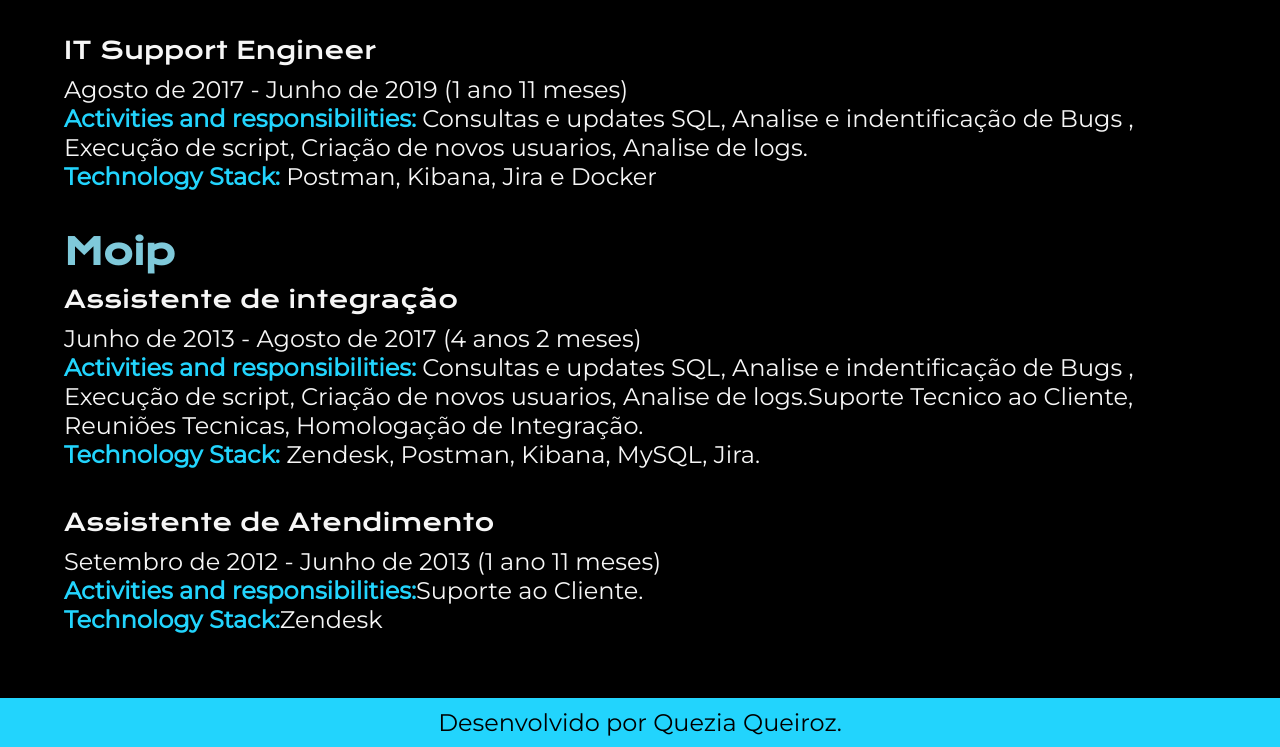
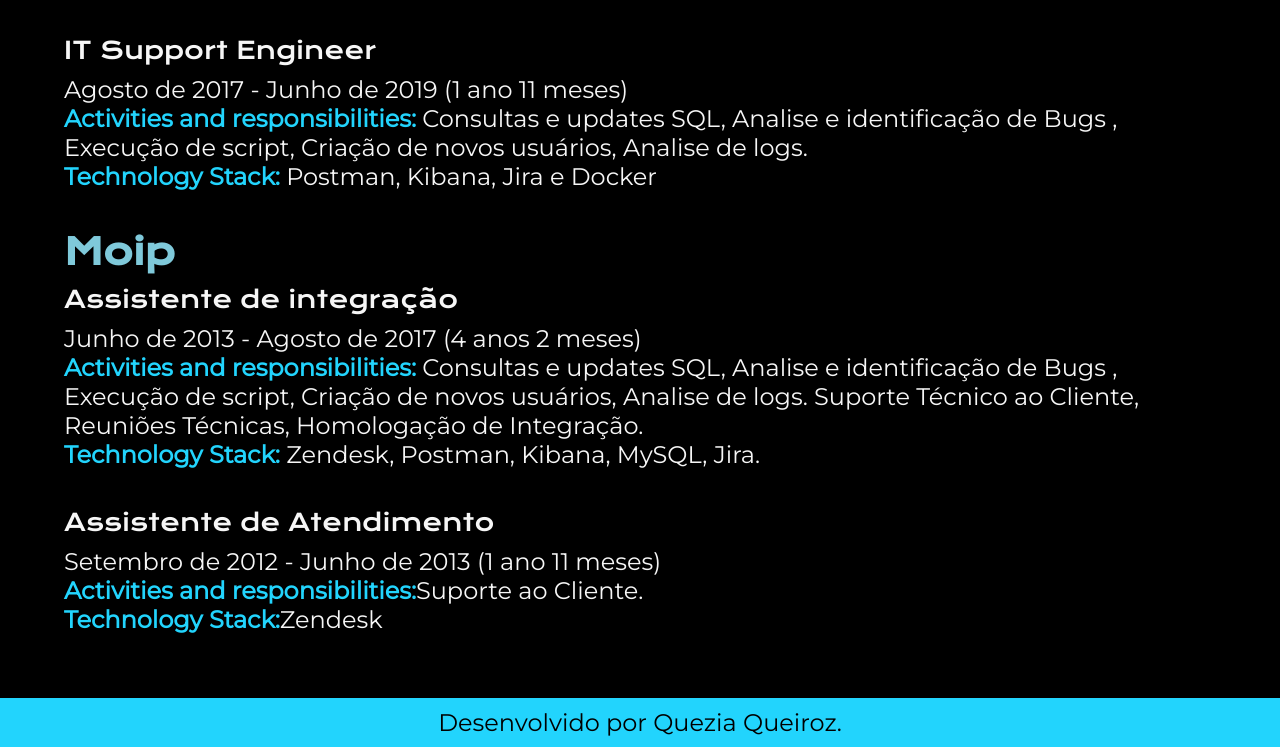
Before and after one commit to queziaqueiroz/portfolio, a plain HTML site: page work_experiences.html in a window 1280 px wide. Shown: the part 863-1610 px from the top of the page. Drawn offline with nearby package versions, Linux system fonts and the light colour scheme.

Commit message:
Correçao ortografia

```diff
--- a/work_experiences.html
+++ b/work_experiences.html
@@ -39,14 +39,14 @@
                     <p class="apresentacao__experiencia__conteudo__titulo__cargo">IT Support Engineer</p>
                     <p class="apresentacao__experiencia__conteudo__titulo__texto">
                         Agosto de 2017 - Junho de 2019 (1 ano 11 meses)<br>
-                        <strong class="titulo-destaque">Activities and responsibilities:</strong> Consultas  e updates SQL, Analise e indentificação de Bugs , Execução de script, Criação de novos usuarios, Analise de logs.<br>
+                        <strong class="titulo-destaque">Activities and responsibilities:</strong> Consultas  e updates SQL, Analise e identificação de Bugs , Execução de script, Criação de novos usuários, Analise de logs.<br>
                         <strong class="titulo-destaque">Technology Stack:</strong> Postman, Kibana, Jira e Docker
                     </p><br>
                 <h3 class="apresentacao__experiencia__conteudo__titulo" >Moip</h3>
                     <p class="apresentacao__experiencia__conteudo__titulo__cargo">Assistente de integração</p>
                     <p class="apresentacao__experiencia__conteudo__titulo__texto">
                         Junho de 2013 - Agosto de 2017 (4 anos 2 meses)<br>
-                        <strong class="titulo-destaque">Activities and responsibilities:</strong> Consultas  e updates SQL, Analise e indentificação de Bugs , Execução de script, Criação de novos usuarios, Analise de logs.Suporte Tecnico ao Cliente, Reuniões Tecnicas, Homologação de Integração.<br>
+                        <strong class="titulo-destaque">Activities and responsibilities:</strong> Consultas  e updates SQL, Analise e identificação de Bugs , Execução de script, Criação de novos usuários, Analise de logs. Suporte Técnico ao Cliente, Reuniões Técnicas, Homologação de Integração.<br>
                         <strong class="titulo-destaque">Technology Stack:</strong> Zendesk, Postman, Kibana, MySQL, Jira.
                     </p><br>
                     <p class="apresentacao__experiencia__conteudo__titulo__cargo">Assistente de Atendimento</p>
```
